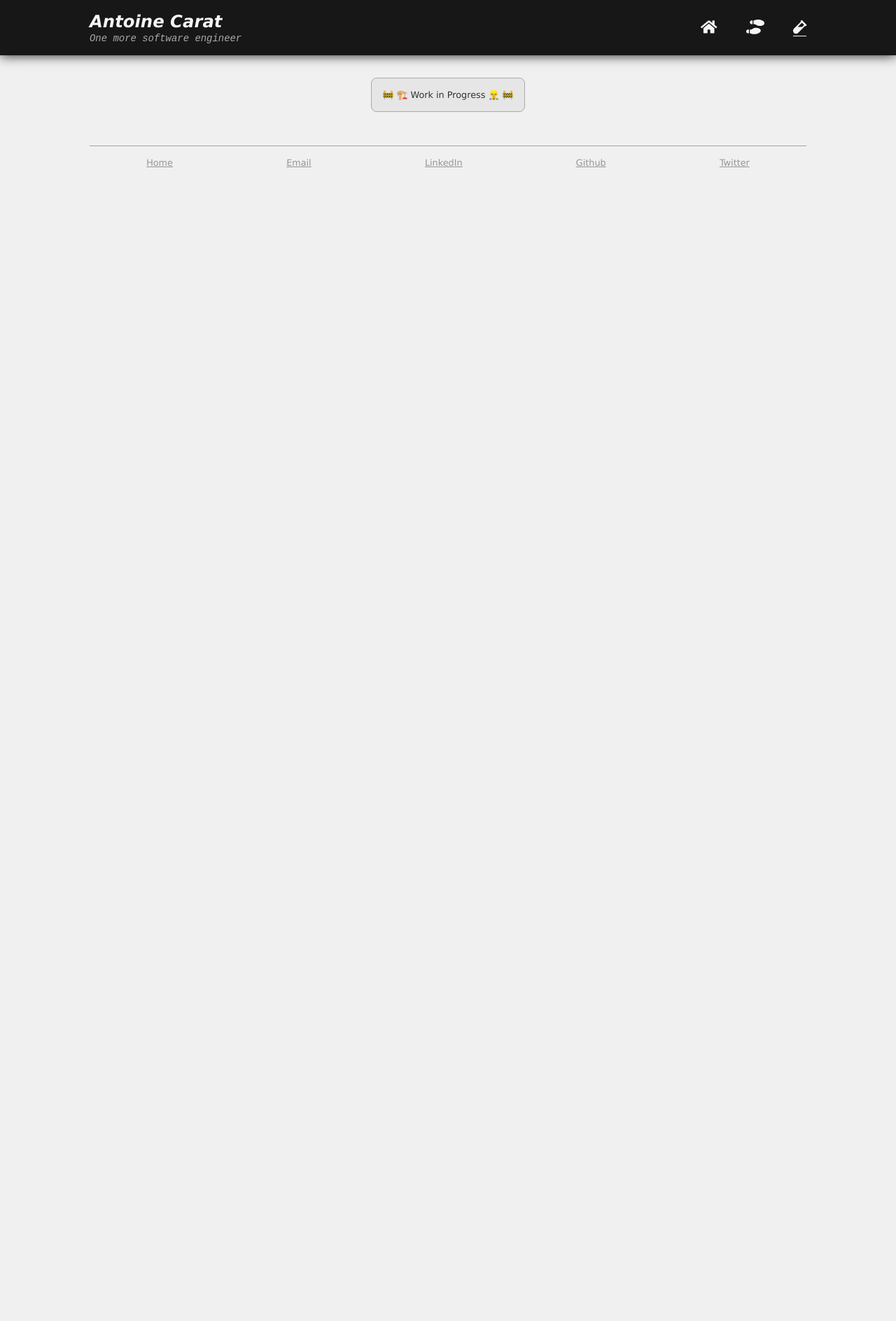
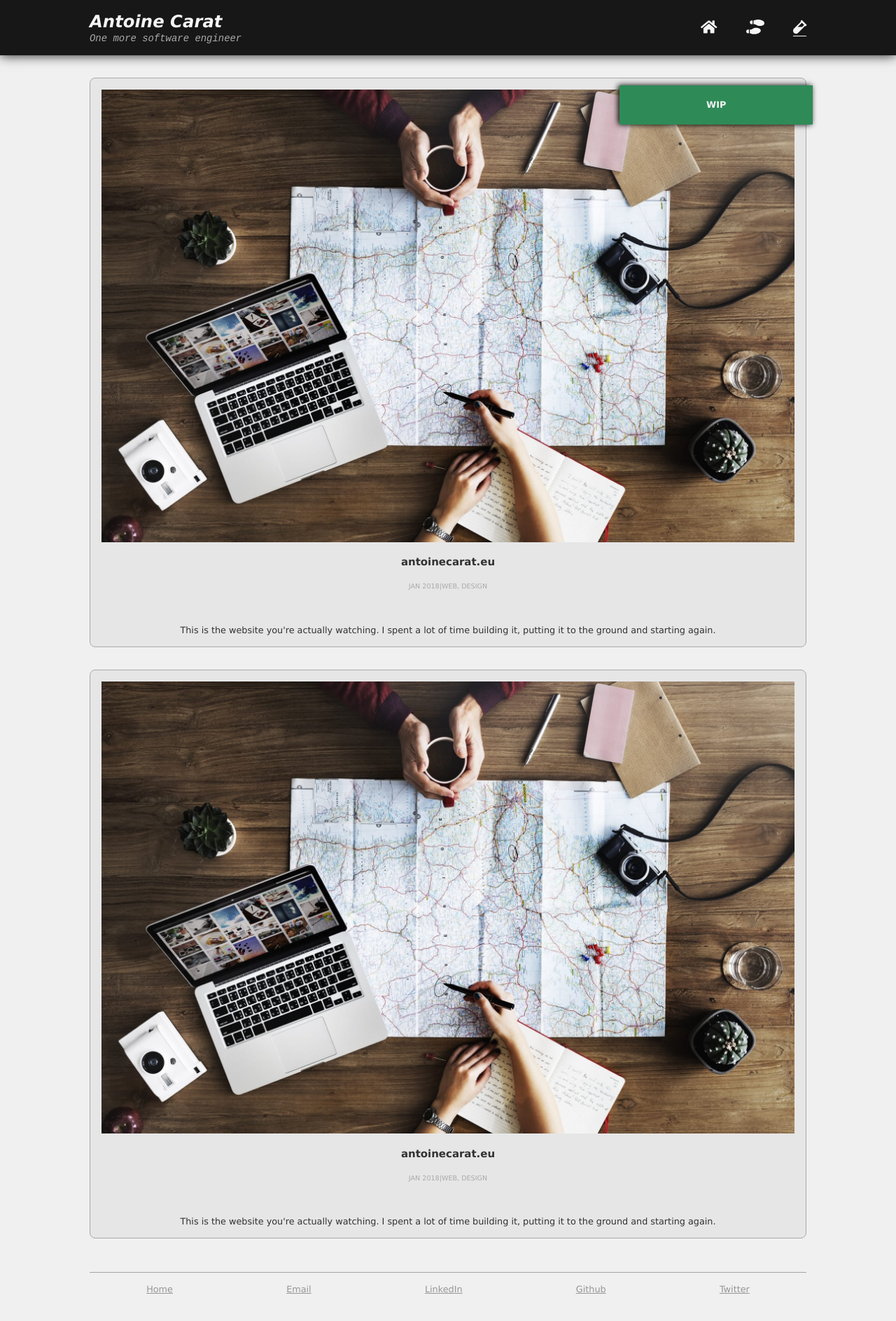
Before and after one commit to antoinecarat/antoinecarat.eu, a Vue app: page /projects in a window 1280 px wide. Shown: the top 1888 px of the page at 70% size. Before the commit the page ends 800 px from the top, so only its background shows below. Built offline with nearby package versions, Linux system fonts and the light colour scheme.

Commit message:
Start project draft

```diff
--- a/src/components/Projects.vue
+++ b/src/components/Projects.vue
@@ -1,7 +1,36 @@
 <template>
   <div class="content">
-    <div class="tile">🚧 🏗️ Work  in Progress 👷‍♂️ 🚧</div>
+    <!-- <div class="tile">🚧 🏗️ Work  in Progress 👷‍ 🚧</div> -->
     <!-- <projects-grid title="Here's some of my most significant personnal/school projects: " :projects=projectsData.projects /> -->
+    <div class="project tile">
+      <div class="project-wip">WIP</div>
+      <img class="project-thumbnail" src="../../static/wip.jpg" alt="Project's thumbnail">
+      <h3 class="project-title">antoinecarat.eu</h3>
+      <div class="project-metadatas">
+        <span class="project-date">jan 2018</span>
+        <span>|</span>
+        <span class="project-themes">web, design</span>
+      </div>
+      <div class="project-description">
+        This is the website you're actually watching.
+        I spent a lot of time building it, putting it to the ground and starting again.
+      </div>
+    </div>
+
+    <div class="project tile">
+      <!-- <div class="project-wip">WIP</div> -->
+      <img class="project-thumbnail" src="../../static/wip.jpg" alt="Project's thumbnail">
+      <h3 class="project-title">antoinecarat.eu</h3>
+      <div class="project-metadatas">
+        <span class="project-date">jan 2018</span>
+        <span>|</span>
+        <span class="project-themes">web, design</span>
+      </div>
+      <div class="project-description">
+        This is the website you're actually watching.
+        I spent a lot of time building it, putting it to the ground and starting again.
+      </div>
+    </div>
   </div>
 </template>
 
@@ -20,5 +49,43 @@ export default {
 </script>
 
 <style lang="scss">
+  .project {
+    align-items: flex-start;
+    position: relative;
 
+    .project-wip {
+      position: absolute;
+      top: .6rem;
+      right: -1%;
+      padding: 2% 1%;
+      box-shadow: -.1rem 0 .5rem 0 black;
+      width: 25%;
+
+      background: seagreen;
+      color: whitesmoke;
+      font-weight: 600;
+      text-align: center;
+    }
+
+    .project-thumbnail {
+      align-self: center;
+      width: 100%;
+    }
+
+    .project-title {
+      margin: 2% 0;
+    }
+
+    .project-metadatas {
+      font-size: .6rem;
+      text-transform: uppercase;
+      color: rgb(170, 170, 170);
+    }
+
+    .project-description {
+      margin-top: 5%;
+      text-overflow: ellipsis;
+    }
+
+  }
 </style>
```
Also changed, not shown: static/wip.jpg (added).
